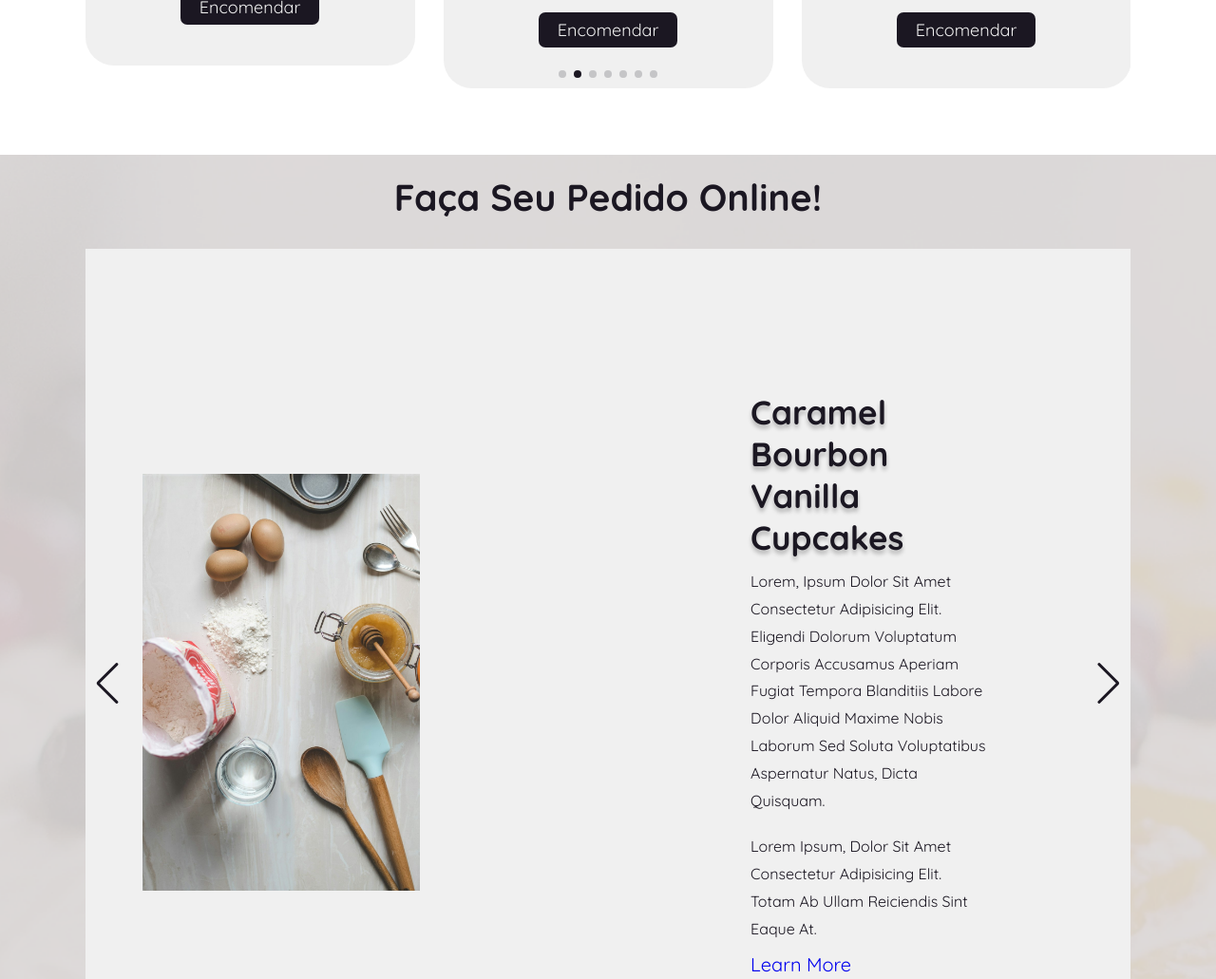
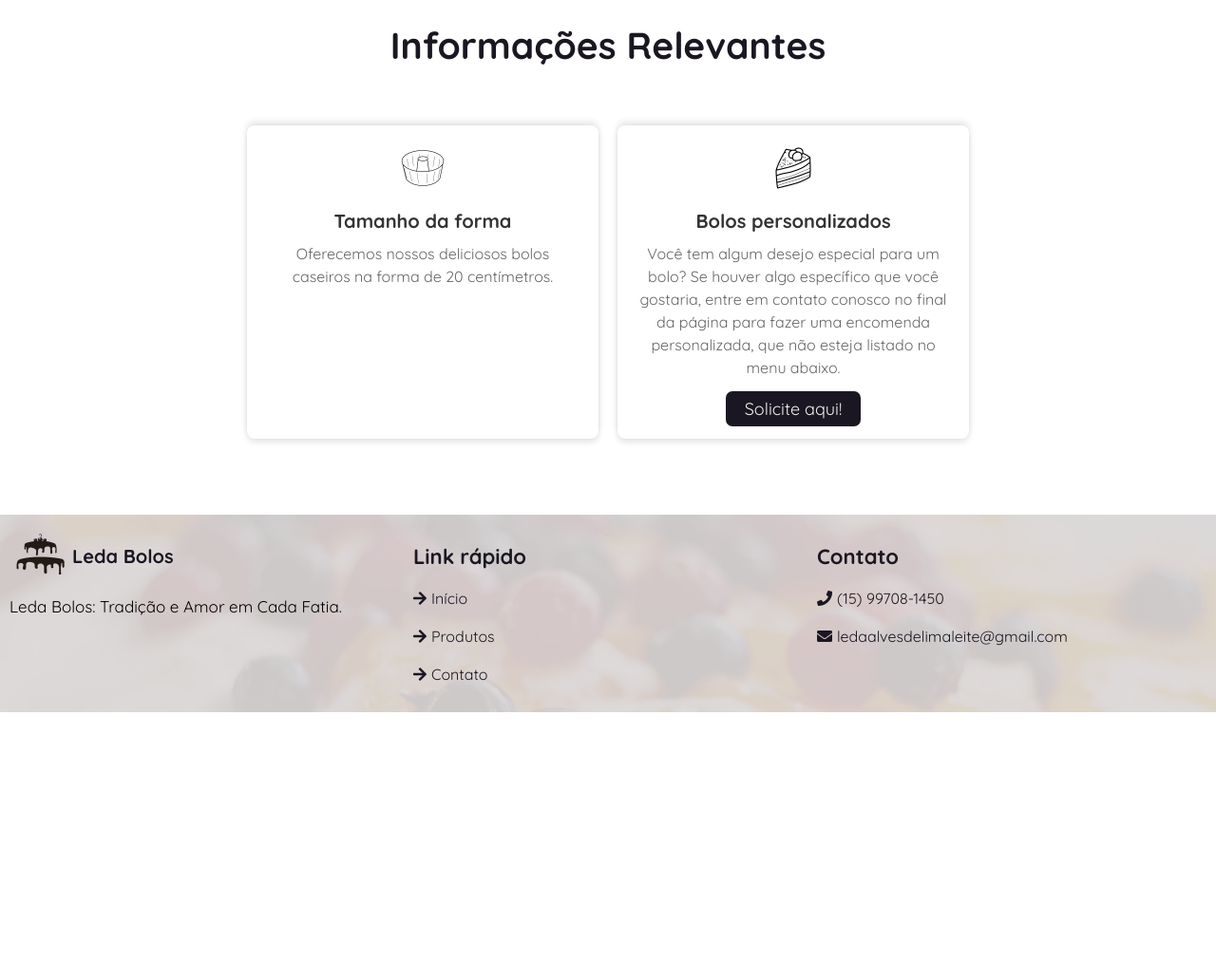
Before and after one commit to LedaBolos/Menu, a plain HTML site: page index.html in a window 1280 px wide. Shown: the part 1298-2329 px from the top of the page at 95% size. After the commit the page ends 2048 px from the top, so only its background shows below. Drawn offline with nearby package versions, Linux system fonts and the light colour scheme.

Commit message:
Att de site

```diff
--- a/index.html
+++ b/index.html
@@ -39,7 +39,7 @@
     <!-- home section start here  -->
     <section class="home" id="home">
         <div class="homeContent">
-            <h2>Experimente Bolos Caseiros Surpreendentes </h2>
+            <h2>Experimente <br>Bolos Caseiros Surpreendentes</h2>
             <p>Descubra o sabor delicioso dos bolos caseiros! Encomendas para Sorocaba.</p>
         </div>
     </section>
@@ -142,7 +142,7 @@
                     </div>
                     <div class="product-content">
                         <h3>Coco</h3>
-                        <p>O Bolo de Coco é uma sobremesa  deliciosa, com uma massa macia e úmida, realçada com o sabor
+                        <p>O Bolo de Coco é uma sobremesa deliciosa, com uma massa macia e úmida, realçada com o sabor
                             cítrico do coco, coberta por uma camada discreta de coco ralado.
                         </p>
                         <div class="orderNow">
@@ -157,44 +157,24 @@
     <!-- product section end here  -->
 
     <!-- blogs section start here  -->
-    <section class="blogs" id="blogs">
+    <section>
         <div class="heading">
-            <h2>Faça seu pedido online!</h2>
+            <h2>Informações Relevantes</h2>
         </div>
-        <div class=" swiper blogs-row">
-            <div class="swiper-wrapper">
-                <div class=" swiper-slide box">
-                    <div class="img">
-                        <img src="images/ingredientes.jpeg" alt="">
-                    </div>
-                    <div class="content">
-                        <h3>Caramel Bourbon Vanilla Cupcakes </h3>
-                        <p>Lorem, ipsum dolor sit amet consectetur adipisicing elit. Eligendi dolorum voluptatum
-                            corporis accusamus aperiam fugiat tempora blanditiis labore dolor aliquid maxime nobis
-                            laborum sed soluta voluptatibus aspernatur natus, dicta quisquam.</p>
-                        <p>Lorem ipsum, dolor sit amet consectetur adipisicing elit. Totam ab ullam reiciendis sint
-                            eaque at.</p>
-                        <a href="#blogs" class="btn">learn more</a>
-                    </div>
+        <div class="info-container">
+            <div class="info-section">
+                <div class="info-card">
+                    <img src="images/forma.png" alt="Ícone de forma">
+                    <h2>Tamanho da forma</h2>
+                    <p>Oferecemos nossos deliciosos bolos caseiros na forma de 20 centímetros.</p>
                 </div>
-                <div class=" swiper-slide box">
-                    <div class="img">
-                        <img src="images/variedades.jpg" alt="">
-                    </div>
-                    <div class="content">
-                        <h3>Caramel Bourbon Vanilla Cupcakes </h3>
-                        <p>Lorem, ipsum dolor sit amet consectetur adipisicing elit. Eligendi dolorum voluptatum
-                            corporis accusamus aperiam fugiat tempora blanditiis labore dolor aliquid maxime nobis
-                            laborum sed soluta voluptatibus aspernatur natus, dicta quisquam.</p>
-                        <p>Lorem ipsum, dolor sit amet consectetur adipisicing elit. Totam ab ullam reiciendis sint
-                            eaque at.</p>
-                        <a href="#blogs" class="btn">learn more</a>
-                    </div>
+                <div class="info-card">
+                    <img src="images/bolo.png" alt="Ícone de bolo">
+                    <h2>Bolos personalizados</h2>
+                    <p>Você tem algum desejo especial para um bolo? Se houver algo específico que você gostaria, entre em contato conosco no final da página para fazer uma encomenda personalizada, que não esteja listado no menu abaixo.</p>
+                    <a href="#" class="button">Solicite aqui!</a>
                 </div>
             </div>
-            <div class="swiper-button-next"></div>
-            <div class="swiper-button-prev"></div>
-            <div class="swiper-pagination"></div>
         </div>
     </section>
     <!-- blogs section ends here  -->
@@ -207,7 +187,7 @@
                     <a href="#"><img src="images/logo.png" alt=""></a>
                     <h1 class="logoName"> Leda Bolos </h1>
                 </div>
-                <p>Lorem ipsum dolor, sit amet consectetur adipisicing elit. Dicta accusamus maxime quod.</p>
+                <p>Leda Bolos: Tradição e Amor em Cada Fatia.</p>
             </div>
             <div class="box">
                 <h3>Link rápido</h3>
--- a/style.css
+++ b/style.css
@@ -12,7 +12,7 @@
     outline: none;
     border: none;
     text-decoration: none;
-    text-transform: capitalize;
+    text-transform: none;
     transition: .2s linear;
 }
 html{
@@ -238,14 +238,12 @@ section{
     font-size: 3.5rem;
     color: var(--black);
     text-shadow: var(--box-shadow);
-
 }
 .blogs .blogs-row .box .content p{
     font-size: 1.6rem;
     color: var(--black);
     padding: 1rem 0;
     line-height: 1.8;
-
 }
 .blogs .blogs-row .box .content a{
     font-size: 2rem;
@@ -255,7 +253,6 @@ section{
     color: var(--black);
     text-shadow: var(--box-shadow);
 }
-
 .newsletter{
     background: url(images/new.jpg) no-repeat;
     background-size: cover;
@@ -294,7 +291,6 @@ section{
     background-color: var(--black);
     outline: .1rem solid var(--white);
 }
-
 .review .review-row{
     display: flex;
     flex-direction: column ;
@@ -309,7 +305,6 @@ section{
     background-color: var(--white);
     box-shadow: var(--box-shadow);
 }
-
 .review .review-row .box .client-review{
     margin-bottom: 3rem;
 }
@@ -338,7 +333,6 @@ section{
 .review .review-row .box .client-info .clientDetailed p{
     font-size: 1.5rem;
 }
-
 .footer {
     background: url(images/backGround.png) no-repeat;
     background-size: cover;
@@ -411,24 +405,6 @@ section{
 
 }
 
-/* thanks for watching my video  */
-
-
-
-
-
-
-
-
-
-
-
-
-
-
-
-
-
 .swiper-pagination-bullet{
     background-color: var(--black);
 }
@@ -439,10 +415,9 @@ section{
     color: var(--black);
 }
 
-
 /* media queries for web responsive */
 
-@media (max-width:991px){
+@media (max-width:992px){
     html{
         font-size: 55%;
     }
@@ -488,3 +463,108 @@ section{
         font-size: 50%;
     }
 }
+
+@media (max-width: 390px) {
+    .home .homeContent h2 {
+        font-size: 5rem;
+        font-weight: bolder;
+        margin-bottom: 3rem;
+        line-height: 6rem;
+        color: var(--black);
+        text-shadow: var(--box-shadow);
+        text-align: left;
+        display: flex;
+        justify-content: center;
+        align-items: center;
+    }
+}
+
+.blogs .blogs-row .box .img img{
+    width: 100%;
+    padding: 4rem;
+}
+
+.blogs .blogs-row .box .content{
+    flex: 1 1 45rem;
+    padding: 6rem;
+}
+
+.home {
+    min-height: 80vh;
+    display: flex;
+    align-items: center;
+    background: url(images/back.png) no-repeat;
+    background-size: cover;
+    background-position: center center;
+}
+
+.container {
+margin: 20px auto;
+max-width: 600px;
+padding: 20px;
+background: #ffffff;
+box-shadow: 0 4px 6px rgba(0, 0, 0, 0.1);
+border-radius: 8px;
+text-align: center;
+justify-content: center;
+align-items: center;
+}
+
+.button {
+font-size: 1.8rem;
+background-color: var(--black);
+color: var(--white);
+border-radius: .7rem;
+padding: .7rem 2rem;
+cursor: pointer;
+}
+
+.button:hover {
+background-color: #315f7d;
+}
+
+.spacer {
+margin: 30px 0;
+}
+
+.info-container {
+margin: 40px auto;
+max-width: 800px;
+padding: 20px;
+}
+
+.info-section {
+    display: flex;
+    justify-content: space-around;
+    flex-wrap: wrap;
+    gap: 20px;
+}
+
+.info-card {
+    background: #fff;
+    box-shadow: 0 -4px 6px rgba(0, 0, 0, 0.1), 0 4px 6px rgba(0, 0, 0, 0.1);
+    border-radius: 8px;
+    padding: 20px;
+    max-width: 400px;
+    flex: 1;
+    text-align: center;
+}
+
+.info-card img {
+    width: 50px;
+    height: auto;
+    margin-bottom: 15px;
+}
+
+.info-card h2 {
+    font-size: 20px;
+    color: #333;
+    margin-bottom: 10px;
+}
+
+.info-card p {
+    font-size: 16px;
+    color: #666;
+    line-height: 1.5;
+    padding-bottom: 20px;
+}
```
Also changed, not shown: images/bolo.png (added), images/forma.png (added).
